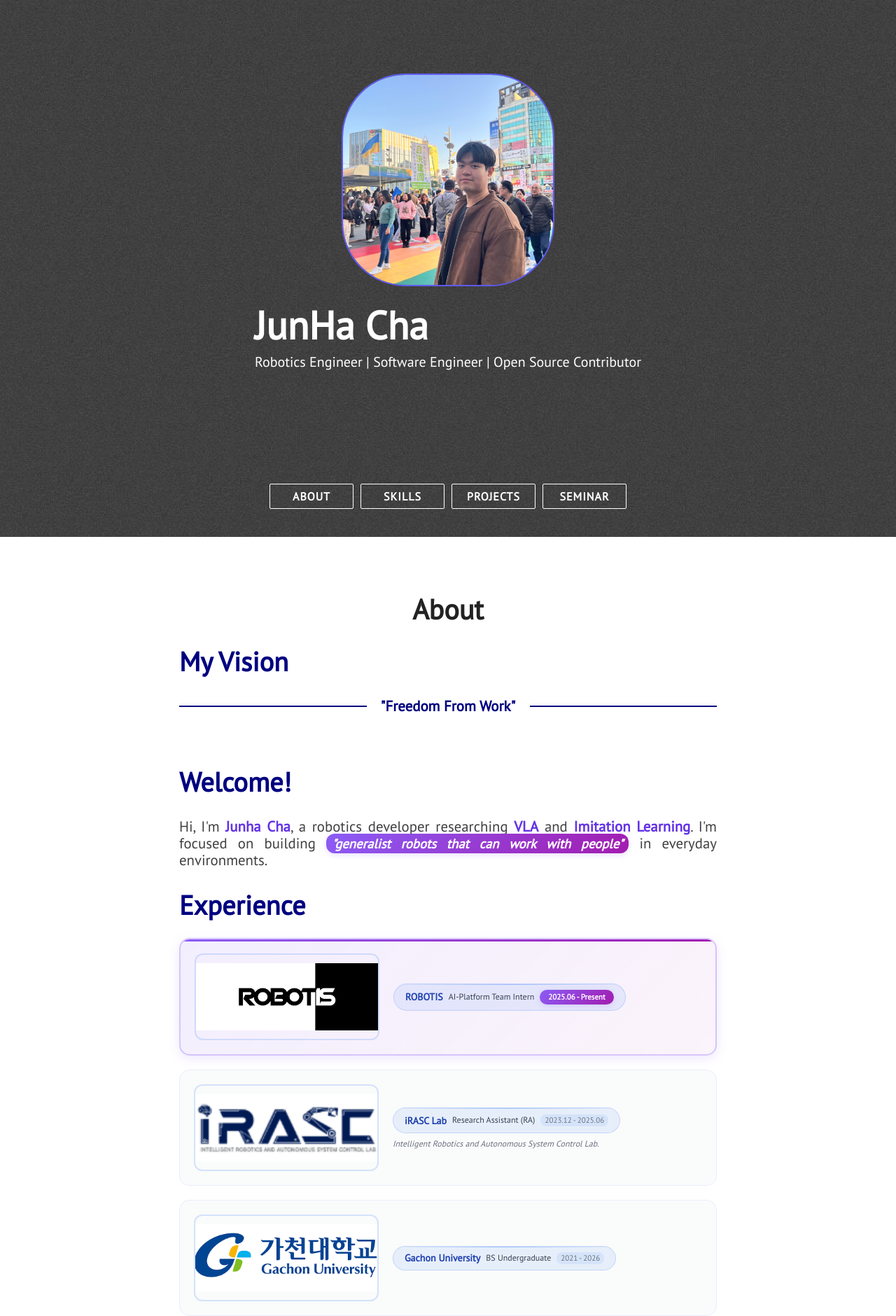
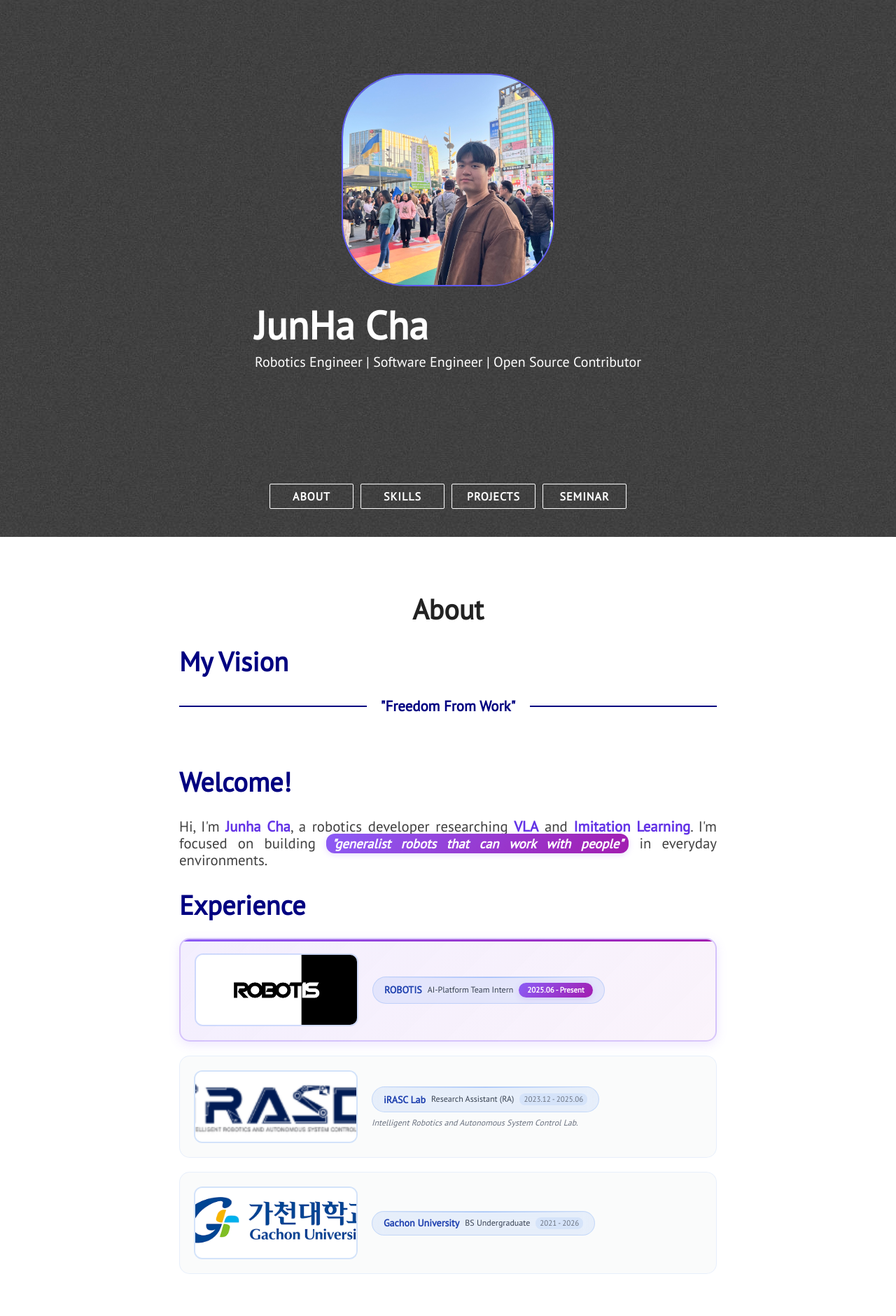
Before and after one commit to Junha02/Junha02.github.io, a Jekyll site: the page built from index.html, in a window 1280 px wide. Shown: the part 133-2013 px from the top of the page at 70% size. Built offline with Jekyll 4.4.1, drawn with Linux system fonts in a browser that asks for light colours; nearby versions of some CDN libraries; grey boxes are pictures that could not be loaded.

Commit message:
update image size

```diff
--- a/assets/css/main.css
+++ b/assets/css/main.css
@@ -217,8 +217,8 @@ img {
 
 .experience-image {
   flex-shrink: 0;
-  width: 260px;
-  height: 120px;
+  width: 230px;
+  height: 100px;
   border-radius: 12px;
   overflow: hidden;
   border: 2px solid rgba(59, 130, 246, 0.2);
@@ -228,8 +228,8 @@ img {
 }
 
 .experience-image img {
-  width: 100%;
-  height: 80%;
+  width: 230px;
+  height: 100px;
   object-fit: cover;
   object-position: center;
 }
```
